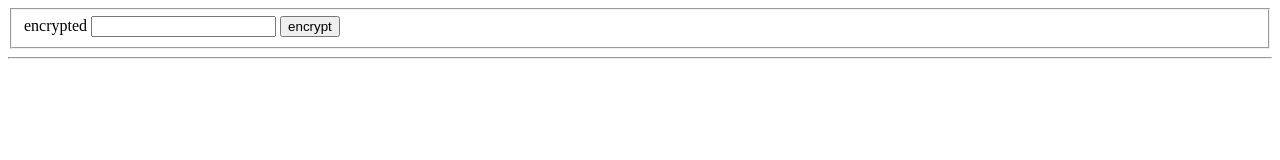
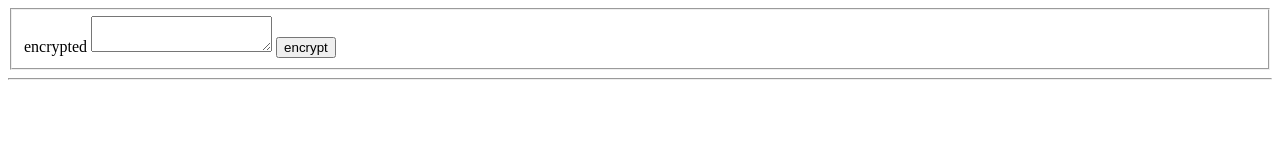
Before and after one commit to teteusix/Caesar-Cipher, a plain HTML site: page index.html in a window 1280 px wide. Drawn offline with Linux system fonts and the light colour scheme.

Commit message:
changed input to textarea

```diff
--- a/index.html
+++ b/index.html
@@ -10,7 +10,7 @@
   <div>
     <fieldset>
       <label for="userText">encrypted</label>
-      <input type="text" name="userText" id="userText" value="">
+      <textarea name="userText" id="userText"></textarea>
       <button type="button" name="button" id="encrypt" onclick="inputValid();">encrypt</button>
     </fieldset>
     <hr>
```
Also changed, not shown: 1 other file.
